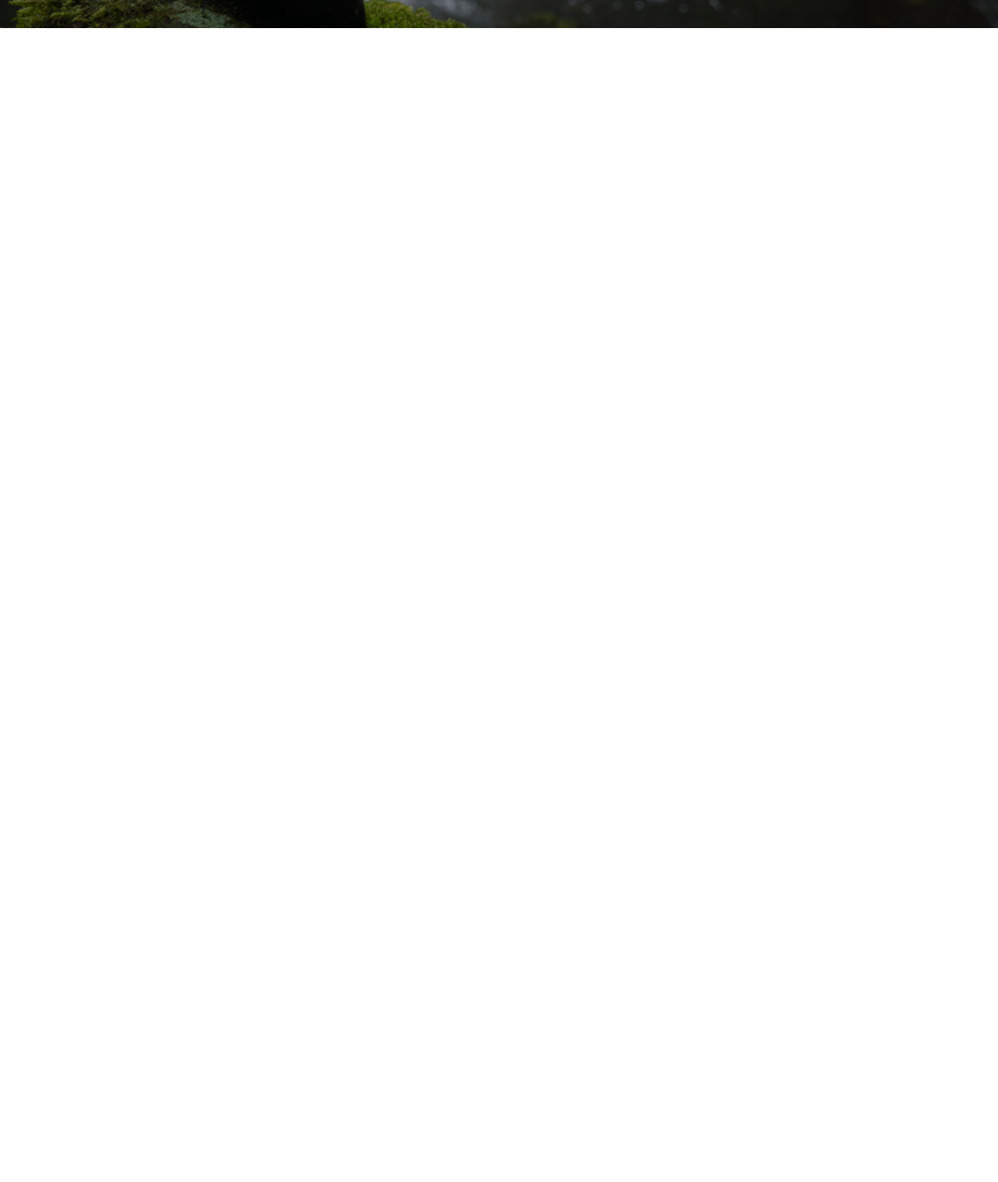
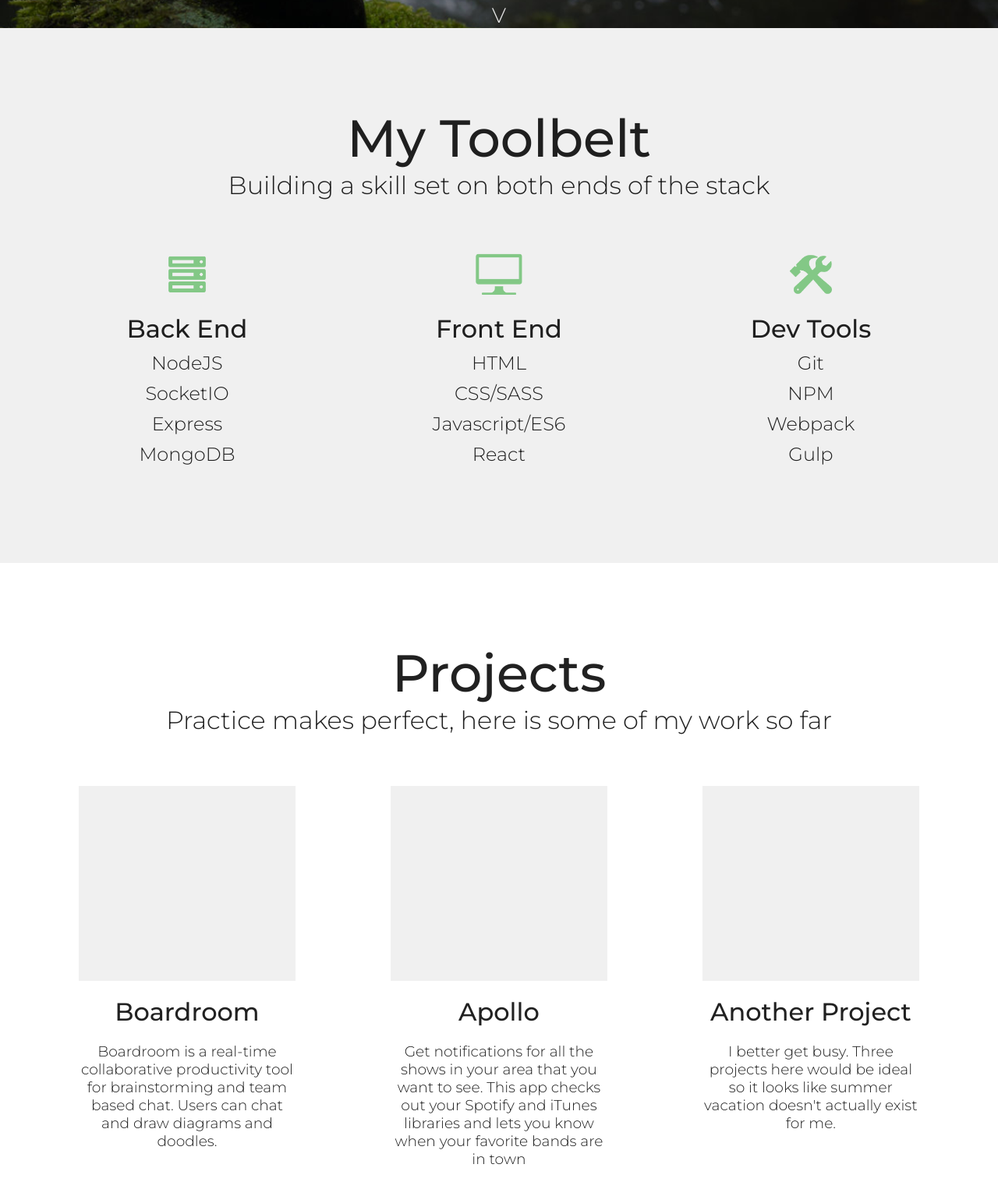
Before and after one commit to aromel88/portfolio, a website built with webpack: page index.html in a window 1280 px wide. Shown: the part 764-2280 px from the top of the page at 78% size. Before the commit the page ends 800 px from the top, so only its background shows below. Built offline with nearby package versions, Linux system fonts and the light colour scheme.

Commit message:
Implemented up to about section

```diff
--- a/index.html
+++ b/index.html
@@ -3,12 +3,93 @@
 <head>
   <meta charset="utf-8">
   <meta name="viewport" content="width=device-width, initial-scale=1">
-  <link href="https://fonts.googleapis.com/css?family=Montserrat" rel="stylesheet">
+  <link href="https://fonts.googleapis.com/css?family=Montserrat:300,400,500" rel="stylesheet">
   <script src='bundle.js' type='text/javascript'></script>
   <title>title</title>
 </head>
 <body>
+  <!-- landing page -->
   <div id='landing-wrapper'>
-  </div>
+    <img id='logo' src='img/logo-200x200-white.png' alt='AR' />
+    <h1>Aaron Romel</h1>
+    <h2>Web and Interactive Media Developer</h2>
+    <div class='footer-text'>
+      <h3>Learn more about me</h3>
+      <h3>V</h3>
+    </div>
+    <div class='footer-hover'></div>
+  </div> <!-- end landing page -->
+
+
+  <!-- toolbelt section -->
+  <section id='toolbelt'>
+    <div class='row'>
+      <h1>My Toolbelt</h1>
+      <h2>Building a skill set on both ends of the stack</h2>
+      <div class='col-4'><img src='img/server-icon.png' alt='Back End' />
+        <h3>Back End</h3>
+        <ul><li>NodeJS</li><li>SocketIO</li><li>Express</li><li>MongoDB</li></ul>
+      </div>
+      <div class='col-4'><img src='img/monitor-icon.png' alt='Front End' />
+        <h3>Front End</h3>
+        <ul><li>HTML</li><li>CSS/SASS</li><li>Javascript/ES6</li><li>React</li></ul>
+      </div>
+      <div class='col-4'><img src='img/tools-icon.png' alt='Dev Tools' />
+        <h3>Dev Tools</h3>
+        <ul><li>Git</li><li>NPM</li><li>Webpack</li><li>Gulp</li></ul>
+      </div>
+    </div>
+  </section> <!-- end toolbelt section -->
+
+  <!-- projects section -->
+  <section id='projects'>
+    <div class='row'>
+      <h1>Projects</h1>
+      <h2>Practice makes perfect, here is some of my work so far</h2>
+      <div class='col-4'><div class='placeholder'></div>
+        <h3>Boardroom</h3>
+        <p>Boardroom is a  real-time collaborative productivity tool for
+          brainstorming and team based chat. Users can chat and draw diagrams
+          and doodles.
+        </p>
+      </div>
+      <div class='col-4'><div class='placeholder'></div>
+        <h3>Apollo</h3>
+        <p> Get notifications for all the shows in your area that you want to
+          see. This app checks out your Spotify and iTunes libraries and lets you
+          know when your favorite bands are in town
+        </p>
+      </div>
+      <div class='col-4'><div class='placeholder'></div>
+        <h3>Another Project</h3>
+        <p>I better get busy. Three projects here would be ideal so it looks
+          like summer vacation doesn't actually exist for me.</p>
+      </div>
+  </section>  <!-- end projects section -->
+
+  <!-- about me section -->
+  <section id='about'>
+    <div class='row'>
+      <h1>About Me</h1>
+      <h2>Because it turns out, I'm a person too</h2>
+      <div class='col-12'><img src='img/me.jpg' alt='Me' />
+        <p>Hey there, my name is Aaron and I love programming. I'm a new grad out
+          of Rochester Institute of Technology with a BS in Game Design and
+          Development. I took an unconventional path to the point I am at now.
+          After high school I had two careers, restaurant manager and then press
+          operator. By the time I was 23 I decided I didn't want to regret not
+          attempting college and enrolled at Erie Community College in Buffalo.
+          It took two changes in major but I found a passion programming which
+          eventually became an infatuation with web technologies when I got to RIT.
+        </p>
+        <p class='paragraph'>
+          I love to try new things and my personal interests vary widely. My hobbies
+          include running, video games, tennis and mixology, and I'm always looking
+          for something new to learn about.
+        </p>
+      </div>
+    </div>
+  </section>
+
 </body>
 </html>
--- a/src/css/_landing.scss
+++ /dev/null
@@ -1,12 +0,0 @@
-
-body, html {
-  width: 100%;
-}
-
-/* landing page */
-#landing-wrapper {
-  width: 100%;
-  height: 100vh;
-  background: url('../../img/bg.jpg') no-repeat center center fixed;
-  background-size: cover;
-}
--- a/src/css/_1200grid-12column.scss
+++ b/src/css/partials/_1200grid-12column.scss
@@ -3,14 +3,6 @@
     margin: 0px;
     padding: 0px;
     list-style-type: none;
-}
-
-section {
-  width: 100%;
-  text-align: center;
-  padding-top: 75px;
-  padding-bottom: 75px;
-  border: 2px solid green;
 }
 
 .row {
@@ -36,7 +28,6 @@ section {
 [class*="col-"] {
     float: left;
     padding: 15px;
-    border: 1px solid red;
 }
 
 .row::after {
--- /dev/null
+++ b/src/css/partials/_about.scss
@@ -0,0 +1,23 @@
+#about {
+  width: 100%;
+  background-color: $primary-color;
+
+  img {
+    margin-right: 50px;
+    border-radius: 400px;
+    float: left;
+    shape-outside: circle();
+  }
+
+  h1, h2, p { color: $primary-light-text;}
+
+  p {
+    font-weight: $font-weight-light;
+    line-height: 26pt;
+    text-align: left;
+  }
+
+  .paragraph {
+    margin-top: 18pt;
+  }
+}
--- /dev/null
+++ b/src/css/partials/_landing.scss
@@ -0,0 +1,49 @@
+
+body, html {
+  width: 100%;
+  font-family: $Montserrat;
+}
+
+/* landing page */
+#landing-wrapper {
+  width: 100%;
+  height: 100vh;
+  background: url('../../img/bg.jpg') no-repeat center center fixed;
+  background-size: cover;
+  padding-top: 100px;
+
+  img {
+    display: block;
+    margin: auto;
+    margin-bottom: 50px;
+    opacity: 0.87;
+  }
+
+  h1, h2, h3 { color: $primary-light-text; }
+  h1 { font-size: 60pt; font-weight: $font-weight-medium }
+  h2 { font-size: 30pt; font-weight: $font-weight-medium }
+  h3 { font-size: 20pt; font-weight: $font-weight-light }
+
+  .footer-text {
+    position: absolute;
+    bottom: 0;
+    width: 100%;
+    text-align: center;
+  }
+
+  .footer-hover {
+    position: absolute;
+    bottom: 0;
+    width: 100%;
+    height: 100px;
+
+    opacity: 0;
+    transition: opacity 0.4s;
+
+    &:hover {
+      background: linear-gradient(to bottom, rgba(0,0,0,0), black);
+      opacity: 0.4;
+      cursor: pointer;
+    }
+  }
+}
--- /dev/null
+++ b/src/css/partials/_material-styles.scss
@@ -0,0 +1,37 @@
+
+// Google materials standards for colors
+
+$primary-dark-text: rgba(0,0,0,0.87);
+$secondary-dark-text: rgba(0,0,0,0.54);
+$disabled-dark-text: rgba(0,0,0,0.38);
+
+$primary-light-text: rgba(255,255,255,0.87);
+$secondary-light-text: rgba(255,255,255,0.6);
+$disabled-light-text: rgba(255,255,255,0.4);
+
+// color scheme/styles for this page
+$primary-color: #83C886;
+$footer-color: #616861;
+$dark-background: #F0F0F0;
+$light-background: #FFFFFF;
+
+$Montserrat: 'Montserrat', sans-serif;
+$font-weight-light: 300;
+$font-weight-regular: 400;
+$font-weight-medium: 500;
+
+section {
+  padding-top: 100px; padding-bottom: 100px;
+  h1 { font-size: 50pt; font-weight: $font-weight-medium; }
+  h2 {
+    font-size: 24pt;
+    font-weight: $font-weight-light;
+    margin-bottom: 50px;
+  }
+}
+section img {
+  display: block;
+  margin: auto;
+}
+
+h1, h2, h3 { width: 100%; text-align: center; }
--- /dev/null
+++ b/src/css/partials/_projects.scss
@@ -0,0 +1,28 @@
+#projects {
+  width: 100%;
+  background-color: $light-background;
+
+  h1, h2, h3, p { color: $primary-dark-text; }
+  h3 {
+    font-size: 24pt;
+    font-weight: $font-weight-medium;
+    margin-top: 20px;
+    margin-bottom: 10px;
+  }
+  p {
+    font-weight: $font-weight-light;
+    font-size: 14pt;
+    text-align: center;
+    width: 75%;
+    margin: auto;
+    margin-top: 20px;
+  }
+
+  .placeholder {
+    margin: auto;
+    max-width: 300px;
+    height: 250px;
+    width: 75%;
+    background-color: $dark-background;
+  }
+}
--- /dev/null
+++ b/src/css/partials/_toolbelt.scss
@@ -0,0 +1,19 @@
+
+#toolbelt {
+  width: 100%;
+  background-color: $dark-background;
+
+  h1, h2, h3, li { color: $primary-dark-text; }
+
+  h3 {
+    font-size: 24pt;
+    font-weight: $font-weight-medium;
+    margin-top: 20px;
+    margin-bottom: 10px;
+  }
+  li {
+    font-size: 18pt;
+    font-weight: $font-weight-light;
+    margin-bottom: 10px;
+  }
+}
--- a/src/css/styles.scss
+++ b/src/css/styles.scss
@@ -1,3 +1,7 @@
 
-@import '1200grid-12column';
-@import 'landing';
+@import 'partials/1200grid-12column';
+@import 'partials/material-styles';
+@import 'partials/landing';
+@import 'partials/toolbelt';
+@import 'partials/projects';
+@import 'partials/about';
```
Also changed, not shown: img/logo-200x200-white.png (added), img/logo-500x500-white.png (added), img/me.jpg (added), img/monitor-icon.png (added), img/server-icon.png (added), img/tools-icon.png (added).
